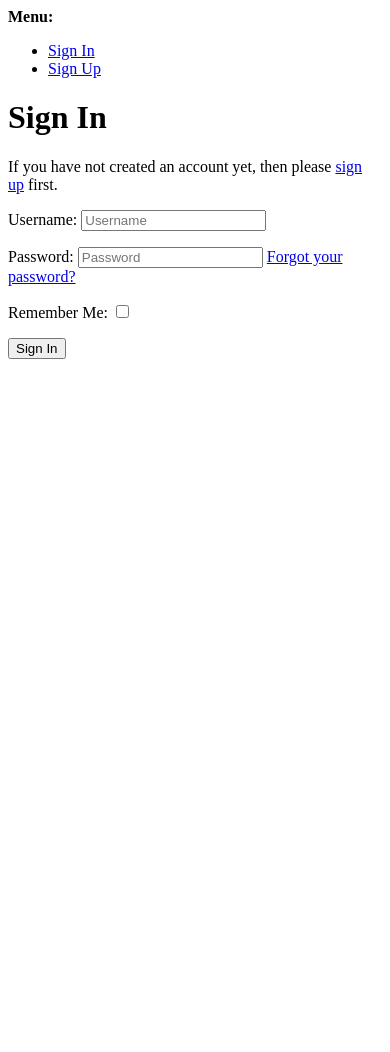
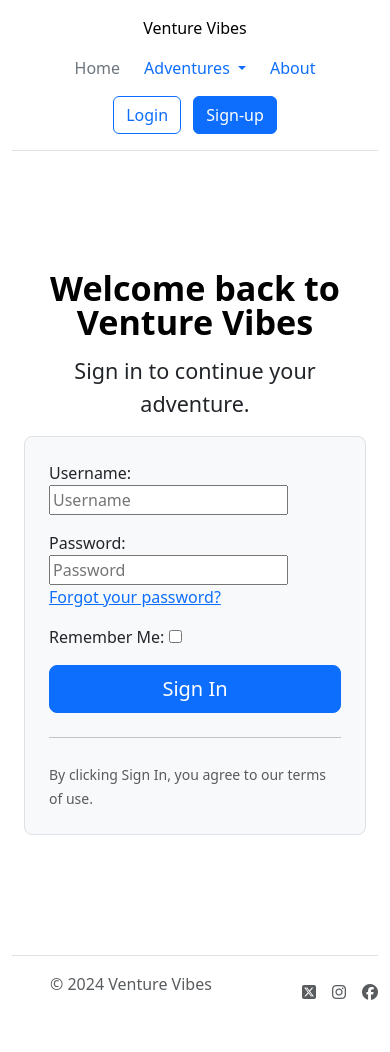
Before and after one commit to yanidruffy/venture-vibes, a Django app: page /accounts/login/ in a window 390 px wide. Before the commit the page ends 359 px from the top, so only its background shows below. Run offline with Django 4.2, Linux system fonts and the light colour scheme; some libraries are stand-ins or nearby versions.

Commit message:
feat: Add login.html

```diff
--- a/templates/account/login.html
+++ b/templates/account/login.html
@@ -1,61 +1,31 @@
-{% extends "account/base_entrance.html" %}
+{% extends "base.html" %}
+
 {% load i18n %}
-{% load allauth account %}
-{% block head_title %}
-    {% trans "Sign In" %}
-{% endblock head_title %}
+{% load account %}
+
+{% block head_title %}{% trans "Sign In" %}{% endblock %}
+
 {% block content %}
-    {% element h1 %}
-        {% trans "Sign In" %}
-    {% endelement %}
-    {% if not SOCIALACCOUNT_ONLY %}
-        {% setvar link %}
-            <a href="{{ signup_url }}">
-            {% endsetvar %}
-            {% setvar end_link %}
-            </a>
-        {% endsetvar %}
-        {% element p %}
-            {% blocktranslate %}If you have not created an account yet, then please {{ link }}sign up{{ end_link }} first.{% endblocktranslate %}
-        {% endelement %}
-        {% url 'account_login' as login_url %}
-        {% element form form=form method="post" action=login_url tags="entrance,login" %}
-            {% slot body %}
+<div class="container col-xl-10 col-xxl-8 px-4 py-5">
+    <div class="row align-items-center g-lg-5 py-5">
+        <div class="col-lg-6 text-center text-lg-start">
+            <h1 class="display-4 fw-bold lh-1 text-body-emphasis mb-3">{% trans "Welcome back to Venture Vibes" %}</h1>
+            <p class="col-lg-10 fs-4">
+                {% blocktrans %}Sign in to continue your adventure.{% endblocktrans %}
+            </p>
+        </div>
+        <div class="col-md-10 mx-auto col-lg-6">
+            <form method="POST" action="{% url 'account_login' %}" class="p-4 p-md-5 border rounded-3 bg-body-tertiary">
                 {% csrf_token %}
-                {% element fields form=form unlabeled=True %}
-                {% endelement %}
-                {{ redirect_field }}
-            {% endslot %}
-            {% slot actions %}
-                {% element button type="submit" tags="prominent,login" %}
-                    {% trans "Sign In" %}
-                {% endelement %}
-            {% endslot %}
-        {% endelement %}
-    {% endif %}
-    {% if LOGIN_BY_CODE_ENABLED or PASSKEY_LOGIN_ENABLED %}
-        {% element hr %}
-        {% endelement %}
-        {% element button_group vertical=True %}
-            {% if PASSKEY_LOGIN_ENABLED %}
-                {% element button type="submit" form="mfa_login" id="passkey_login" tags="prominent,login,outline,primary" %}
-                    {% trans "Sign in with a passkey" %}
-                {% endelement %}
-            {% endif %}
-            {% if LOGIN_BY_CODE_ENABLED %}
-                {% element button href=request_login_code_url tags="prominent,login,outline,primary" %}
-                    {% trans "Mail me a sign-in code" %}
-                {% endelement %}
-            {% endif %}
-        {% endelement %}
-    {% endif %}
-    {% if SOCIALACCOUNT_ENABLED %}
-        {% include "socialaccount/snippets/login.html" with page_layout="entrance" %}
-    {% endif %}
-{% endblock content %}
-{% block extra_body %}
-    {{ block.super }}
-    {% if PASSKEY_LOGIN_ENABLED %}
-        {% include "mfa/webauthn/snippets/login_script.html" with button_id="passkey_login" %}
-    {% endif %}
+                {{ form.as_p }}
+                {% if redirect_field_value %}
+                <input type="hidden" name="{{ redirect_field_name }}" value="{{ redirect_field_value }}" />
+                {% endif %}
+                <button class="w-100 btn btn-lg btn-primary" type="submit">{% trans "Sign In" %}</button>
+                <hr class="my-4">
+                <small class="text-body-secondary">{% trans "By clicking Sign In, you agree to our terms of use." %}</small>
+            </form>
+        </div>
+    </div>
+</div>
 {% endblock %}
```
